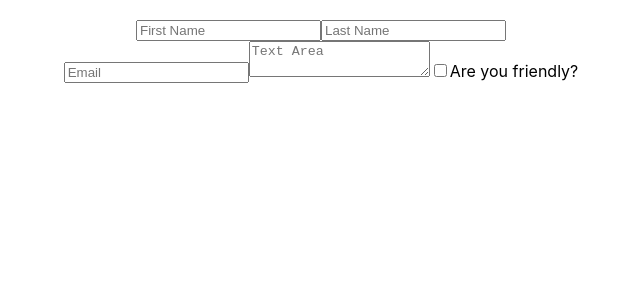
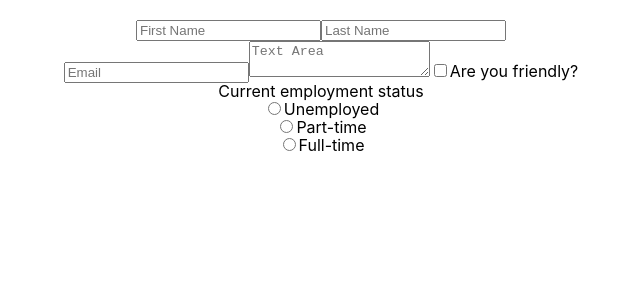
Before and after one commit to davide2894/react-form-learning, a React (Create React App) app: page / in a window 1280 px wide. Shown: the top 300 px of the page, without its empty margins (319-959 px from the left). Built offline with nearby package versions, Linux system fonts and the light colour scheme.

Commit message:
add radio buttons to the form

```diff
--- a/src/components/form/Form.jsx
+++ b/src/components/form/Form.jsx
@@ -7,7 +7,8 @@ export default function Form(){
         lastName: "",
         email: "",
         textArea: "",
-        isFriendly: false
+        isFriendly: false,
+        employment: ""
     });
 
     function handleChange(event) {
@@ -22,10 +23,6 @@ export default function Form(){
         console.log(formData);
     }
 
-    /**
-     * Challenge: Add a textarea for "comments" to the form
-     * Make sure to update state when it changes.
-     */
 
     return (
         <form>
@@ -64,6 +61,41 @@ export default function Form(){
                 value={formData.isFriendly}
             />
             <label htmlFor="#checkbox">Are you friendly?</label>
+            <fieldset>
+                <legend>Current employment status</legend>
+                <input
+                    type="radio"
+                    id="unemployed"
+                    name="employment"
+                    value="unemployed"
+                    checked={formData.employment === "unemployed"}
+                    onChange={handleChange}
+                />
+                <label htmlFor="unemployed">Unemployed</label>
+                <br />
+
+                <input
+                    type="radio"
+                    id="part-time"
+                    name="employment"
+                    value="part-time"
+                    checked={formData.employment === "part-time"}
+                    onChange={handleChange}
+                />
+                <label htmlFor="part-time">Part-time</label>
+                <br />
+
+                <input
+                    type="radio"
+                    id="full-time"
+                    name="employment"
+                    value="full-time"
+                    checked={formData.employment === "full-time"}
+                    onChange={handleChange}
+                />
+                <label htmlFor="full-time">Full-time</label>
+                <br />
+            </fieldset>
         </form>
     )
 }
```
